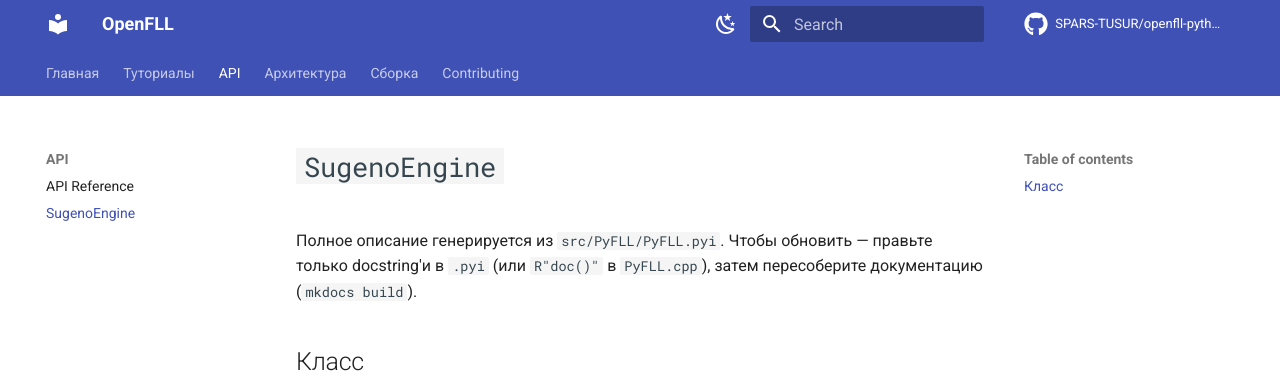
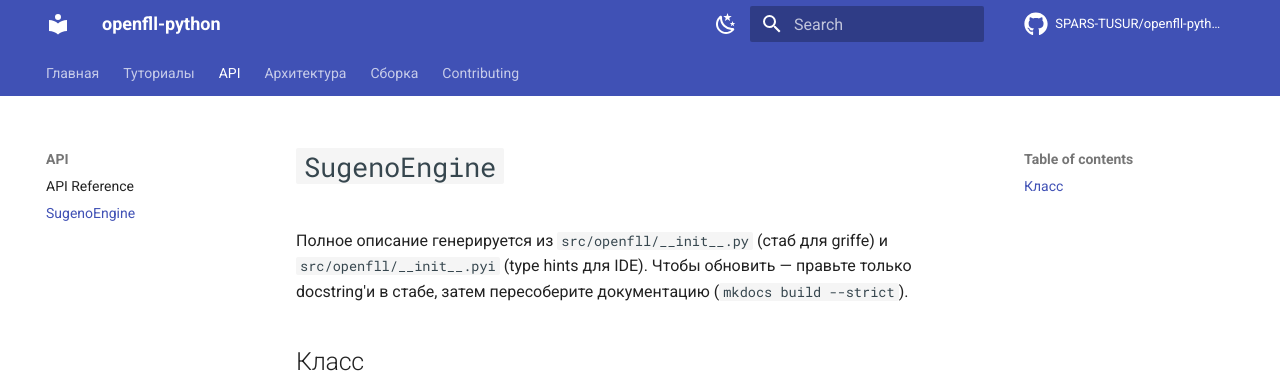
Before and after one commit to SPARS-TUSUR/openfll-python, an MkDocs documentation site: the page built from docs/api/sugeno-engine.md, in a window 1280 px wide, cut to the strip 0-391 px from the top of the page. Built offline with MkDocs 1.6.1 and Material for MkDocs 9.7.7, drawn with Linux system fonts in a browser that asks for light colours; comment, search, counter and statistics services are not loaded.

Commit message:
Добавляет: Использовать файл типов (__init__.pyi) вместо бинарника

```diff
--- a/docs/api/sugeno-engine.md
+++ b/docs/api/sugeno-engine.md
@@ -1,12 +1,13 @@
 # `SugenoEngine`
 
-Полное описание генерируется из `src/PyFLL/PyFLL.pyi`. Чтобы обновить —
-правьте только docstring'и в `.pyi` (или `R"doc()"` в `PyFLL.cpp`), затем
-пересоберите документацию (`mkdocs build`).
+Полное описание генерируется из `src/openfll/__init__.py` (стаб для griffe)
+и `src/openfll/__init__.pyi` (type hints для IDE). Чтобы обновить —
+правьте только docstring'и в стабе, затем пересоберите документацию
+(`mkdocs build --strict`).
 
 ## Класс
 
-::: PyFLL.SugenoEngine
+::: openfll.SugenoEngine
     options:
       members:
         - __init__
--- a/mkdocs.yml
+++ b/mkdocs.yml
@@ -1,9 +1,9 @@
-site_name: OpenFLL
-site_description: Open Fuzzy Logic Library — Python API
+site_name: openfll-python
+site_description: Python биндинги для OpenFLL — Sugeno fuzzy logic
 site_url: https://spars-tusur.github.io/openfll-python/
 repo_url: https://github.com/SPARS-TUSUR/openfll-python
 repo_name: SPARS-TUSUR/openfll-python
-edit_uri: ""
+edit_uri: "edit/main/docs/"
 
 theme:
   name: material
@@ -41,7 +41,7 @@ plugins:
       default_handler: python
       handlers:
         python:
-          paths: [docs/../src]
+          paths: [src]
           options:
             docstring_style: google
             show_source: false
```
